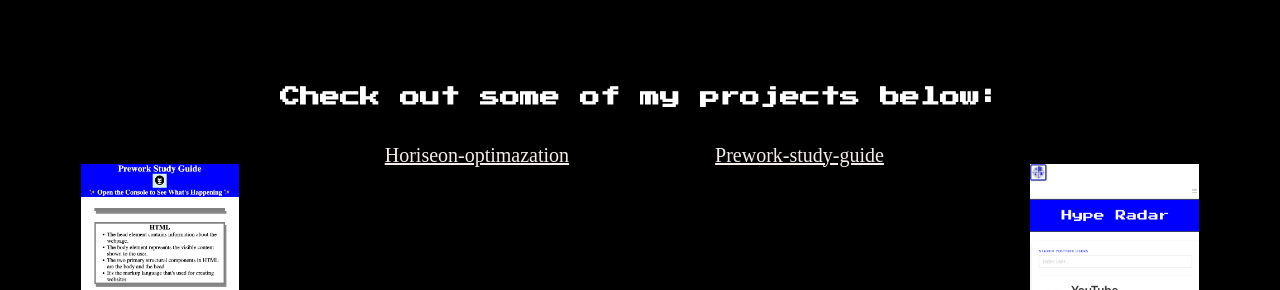
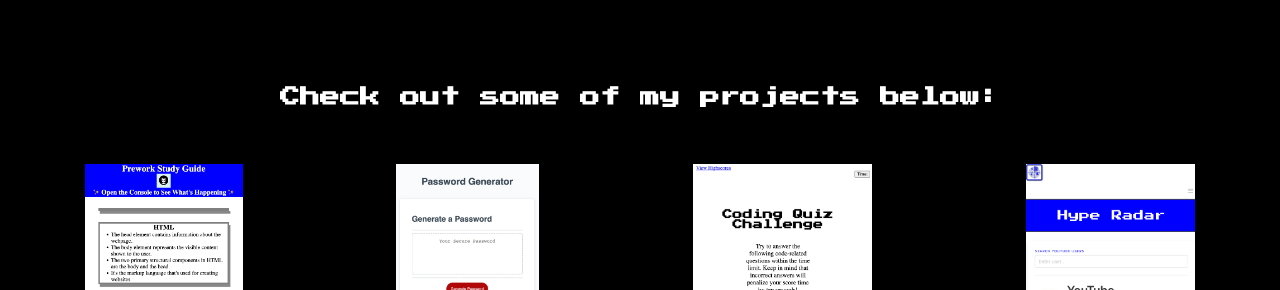
Before and after one commit to fabioesilveira/Fabio-s-PortfolioPage, a plain HTML site: page index.html in a window 1280 px wide. Shown: the part 1077-1367 px from the top of the page. Drawn offline with Linux system fonts and the light colour scheme.

Commit message:
AddedProjects

```diff
--- a/index.html
+++ b/index.html
@@ -57,11 +57,11 @@
 
 </div>
 <div>
- <a href="https://fabioesilveira.github.io/Horiseon-optimazation/#search-engine-optimization">Horiseon-optimazation</a>
+ <a href="https://fabioesilveira.github.io/password-generated/"><img height="150px" src="assets/images/PasswordGenerated.png"></a>
 
 </div>
 <div>
-<a href="https://fabioesilveira.github.io/prework-study-guide/">Prework-study-guide</a>
+<a href="https://fabioesilveira.github.io/JS-Fun-Quiz/"><img height="150px" src="assets/images/JSquiz.png"></a>
 
 </div>
 <div id="project">
```
Also changed, not shown: assets/images/JSquiz.png (added), assets/images/PasswordGenerated.png (added).
